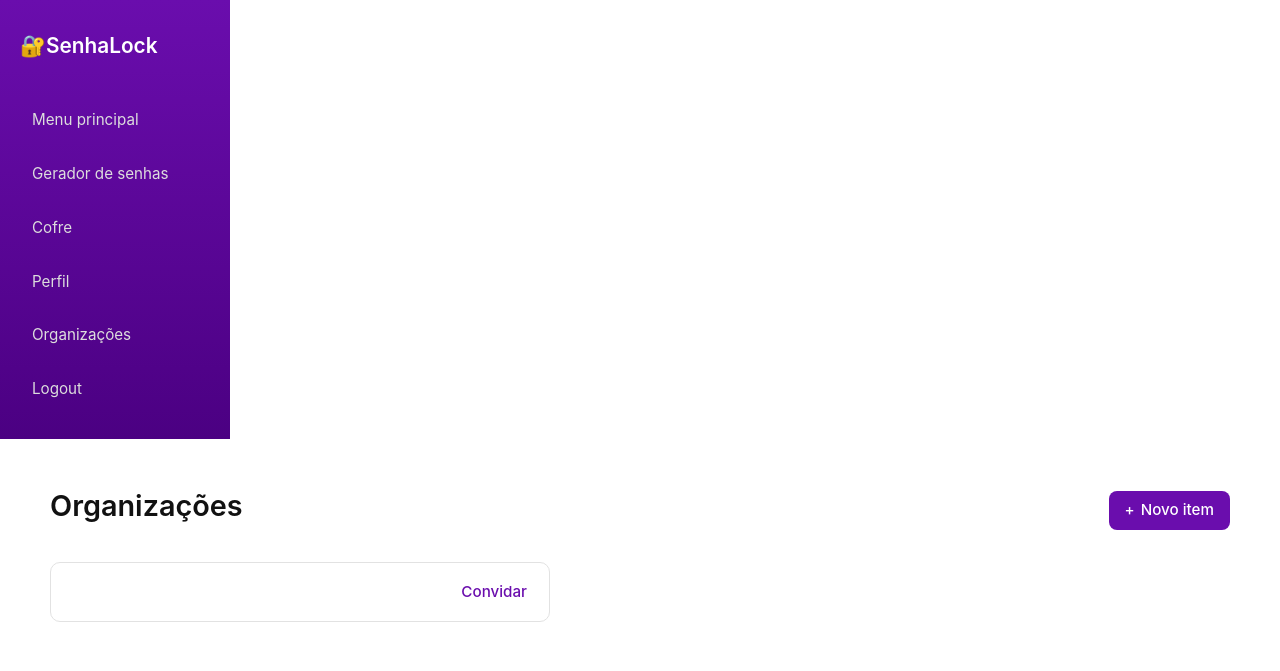
After one commit to sa-desi-2025-2/julia_gabriela, a PHP site: page /pages/OrganizacaoPainel.php in a window 1280 px wide. The commit adds this page. Shown: the top 671 px of the page. Run offline with PHP 8.4, Linux system fonts and the light colour scheme; the visitor is signed in with stand-in values (Sample User, id 1).

Commit message:
fiz a classe gerador, arrumei organizaçãopainel e o css

```diff
--- /dev/null
+++ b/pages/OrganizacaoPainel.php
@@ -0,0 +1,56 @@
+<?php
+require_once '../App/Classes/Conexao.php';
+session_start();
+
+$conexao = new Conexao();
+
+if (!isset($_SESSION['id_usuario'])) {
+    header("Location: index.php");
+    exit;
+}
+?>
+
+<!doctype html>
+<html lang="pt-BR">
+<head href="https://cdn.jsdelivr.net/npm/bootstrap-icons@1.11.3/font/bootstrap-icons.css" rel="stylesheet">
+  <meta charset="utf-8">
+  <title>Organizações - SenhaLock</title>
+  <meta name="viewport" content="width=device-width, initial-scale=1">
+  <link href="https://cdn.jsdelivr.net/npm/bootstrap@5.3.2/dist/css/bootstrap.min.css" rel="stylesheet">
+  <link rel="stylesheet" href="../Pages/css/OrganizacaoPainel.css">
+</head>
+<body>
+<form method="post" action="../App/Gateway.php?acao=organizacao">
+
+<div class="dashboard">
+    <aside class="sidebar">
+        <div class="logo">🔐SenhaLock</div>
+        <nav class="menu">
+            <a href="#" class="active">Menu principal</a>
+            <a href="#">Gerador de senhas</a>
+            <a href="#">Cofre</a>
+            <a href="#">Perfil</a>
+            <a href="../App/gateway.php?acao=organizacao">Organizações</a>
+            <a href="sair.php" class="logout">Logout</a>
+        </nav>
+    </aside>
+</div>
+
+  <main class="conteudo">
+    <div class="topo">
+      <h2>Organizações</h2>
+      <button class="btn-novo"><span>+</span> Novo item</button>
+    </div>
+
+    <div class="card-org">
+      <div class="info">
+        <h5></h5>
+        <p></p>
+      </div>
+      <a href="#" class="link-convidar">Convidar</a>
+    </div>
+  </main>
+</form>
+
+</body>
+</html>
--- /dev/null
+++ b/pages/css/OrganizacaoPainel.css
@@ -0,0 +1,127 @@
+body {
+    margin: 0;
+    font-family: "Inter", sans-serif;
+    background-color: #fff;
+    color: #222;
+}
+.painel {
+    display: flex;
+    height: 100vh;
+}
+
+.sidebar {
+    width: 230px;
+    background: linear-gradient(180deg, #6A0DAD 0%, #4b0082 100%);
+    color: #fff;
+    display: flex;
+    flex-direction: column;
+    padding: 30px 20px;
+}
+
+.logo {
+    display: flex;
+    align-items: center;
+    font-size: 1.3rem;
+    font-weight: 600;
+    margin-bottom: 40px;
+}
+
+.logo .icone {
+    font-size: 1.8rem;
+    margin-right: 8px;
+}
+
+.menu {
+    display: flex;
+    flex-direction: column;
+    gap: 15px;
+}
+
+.menu a {
+    text-decoration: none;
+    color: #ddd;
+    font-size: 0.95rem;
+    display: flex;
+    align-items: center;
+    gap: 8px;
+    padding: 8px 12px;
+    border-radius: 8px;
+    transition: background-color 0.3s ease;
+}
+
+.menu a:hover,
+.menu a.ativo {
+    background: rgba(255, 255, 255, 0.2);
+    color: #fff;
+}
+
+.conteudo {
+    flex: 1;
+    padding: 50px;
+    background: #fff;
+}
+
+.topo {
+    display: flex;
+    align-items: center;
+    justify-content: space-between;
+    margin-bottom: 30px;
+}
+
+.topo h2 {
+    font-size: 1.8rem;
+    font-weight: 600;
+    color: #111;
+}
+
+.btn-novo {
+    background-color: #6A0DAD;
+    border: none;
+    color: white;
+    font-weight: 500;
+    border-radius: 8px;
+    padding: 8px 16px;
+    font-size: 0.95rem;
+    display: flex;
+    align-items: center;
+    gap: 6px;
+    cursor: pointer;
+    transition: background-color 0.2s ease;
+}
+
+.btn-novo:hover {
+    background-color: #580a94;
+}
+
+.card-org {
+    border: 1px solid #e2e2e2;
+    border-radius: 10px;
+    padding: 18px 22px;
+    display: flex;
+    align-items: center;
+    justify-content: space-between;
+    max-width: 500px;
+}
+
+.card-org h5 {
+    margin: 0;
+    font-size: 1.1rem;
+    font-weight: 600;
+}
+
+.card-org p {
+    margin: 4px 0 0 0;
+    font-size: 0.9rem;
+    color: #666;
+}
+
+.link-convidar {
+    color: #6A0DAD;
+    text-decoration: none;
+    font-weight: 500;
+    font-size: 0.95rem;
+}
+
+.link-convidar:hover {
+    text-decoration: underline;
+}
--- a/pages/painel.php
+++ b/pages/painel.php
@@ -51,7 +51,7 @@ $total_cofres = $stmt->fetch()['total_cofres'] ?? 0;
   <title>Painel - SenhaLock</title>
   <meta name="viewport" content="width=device-width, initial-scale=1">
   <link href="https://cdn.jsdelivr.net/npm/bootstrap@5.3.2/dist/css/bootstrap.min.css" rel="stylesheet">
-  <link rel="stylesheet" href="../Painel.css">
+  <link rel="stylesheet" href="../Pages/css/Painel.css">
 </head>
 <body>
 
@@ -63,7 +63,7 @@ $total_cofres = $stmt->fetch()['total_cofres'] ?? 0;
             <a href="#">Gerador de senhas</a>
             <a href="#">Cofre</a>
             <a href="#">Perfil</a>
-            <a href="app/gateway.php?acao=organização">>Organizações</a>
+            <a href="../App/gateway.php?acao=organizacao">Organizações</a>
             <a href="sair.php" class="logout">Logout</a>
         </nav>
     </aside>
```
Also changed, not shown: OrganizacaoPainel.php (deleted, +0 -27 lines), app/gateway.php (+16 -35 lines), OrganizacaoPainel.css (deleted), app/classes/Gerador.php (added), pages/css/Painel.css (renamed from Painel.css).
